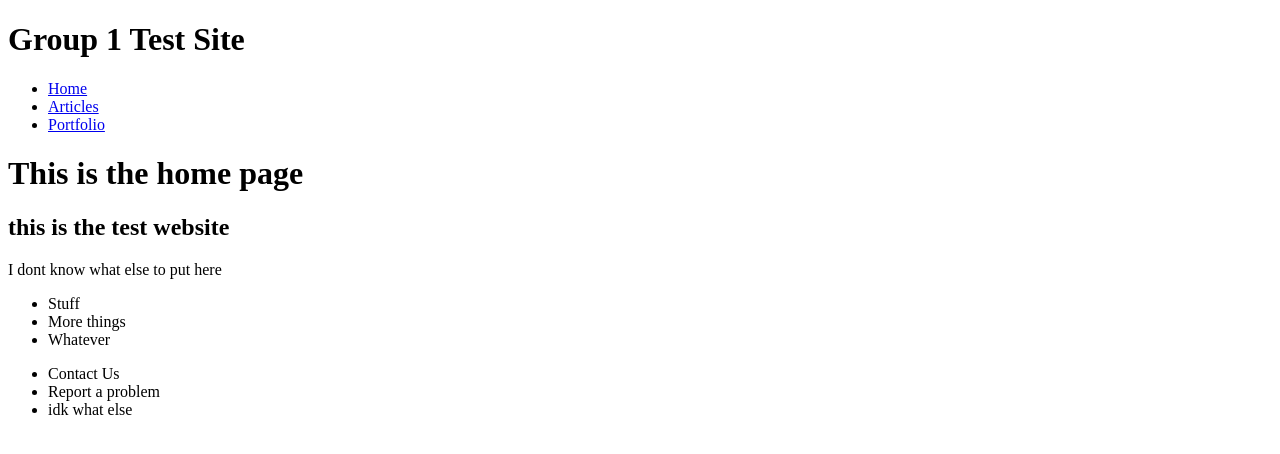
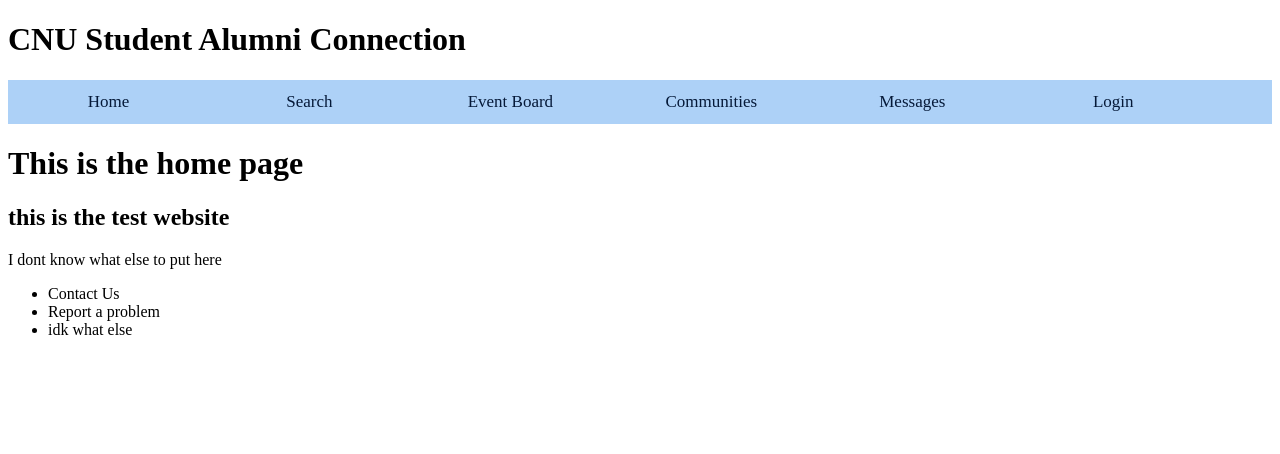
Before and after one commit to lukecotnoir/CPSC351-group1, a PHP site: page / in a window 1280 px wide. Shown: the top 454 px of the page. Run offline with PHP 8.4, Linux system fonts and the light colour scheme.

Commit message:
header css

```diff
--- a/index.php
+++ b/index.php
@@ -1,7 +1,7 @@
 <?php
 
-    require_once(realpath("resources/config.php"));
-    require_once(realpath(TEMPLATES_PATH . "/header.php"));
+    include_once(realpath("resources/config.php"));
+    include_once(realpath(TEMPLATES_PATH . "/header.php"));
 ?>
 
 <div id="container">
@@ -10,11 +10,8 @@
         <h2>this is the test website</h2>
         <p>I dont know what else to put here</p>
     </div>
-    <?php
-        require_once(realpath(TEMPLATES_PATH . "/sidePanel.php"));
-    ?>
 </div>
 
 <?php
-    require_once(realpath(TEMPLATES_PATH . "/footer.php"));
+    include_once(realpath(TEMPLATES_PATH . "/footer.php"));
 ?>
--- /dev/null
+++ b/public_html/css/header.css
@@ -0,0 +1,31 @@
+.global_nav {
+    background-color: #add1f7;
+    overflow: hidden;
+    width: 100%;
+}
+
+.global_nav a {
+    float: left;
+    color: #051938;
+    padding: 12px;
+    text-decoration: none;
+    font-size: 17px;
+    width: 14%;
+    text-align: center;
+}
+
+.global_nav a:hover {
+    background-color: #cae1fa;
+    color: black;
+}
+@media screen and (max-width: 500px) {
+    .global_nav {
+        width: 33%;
+    }
+    .global_nav a {
+      float: none;
+      display: block;
+      width: 100%;
+      text-align: left;
+    }
+}
--- a/resources/templates/header.php
+++ b/resources/templates/header.php
@@ -4,16 +4,20 @@
     <meta charset="UTF-8">
     <meta http-equiv="X-UA-Compatible" content="IE=edge">
     <meta name="viewport" content="width=device-width, initial-scale=1.0">
-    <title>Test Site</title>
+    <title>Group 1 Site</title>
+    <link rel="stylesheet" href="public_html/css/header.css">
 </head>
 <body>
 <div id="header">
-    <h1>Group 1 Test Site</h1>
-    <ul class="global nav">
-        <li><a href="#">Home</a></li>
-	    <li><a href="#">Articles</a></li>
-	    <li><a href="#">Portfolio</a></li>
-    </ul>
+    <h1>CNU Student Alumni Connection</h1>
+    <div class="global_nav">
+        <a href="index.php">Home</a>
+	    <a href="#">Search</a>
+	    <a href="#">Event Board</a>
+        <a href="#">Communities</a>
+        <a href="#">Messages</a>
+        <a href="#">Login</a>
+    </div>
 </div>
 
 </body>
--- a/resources/templates/sidePanel.php
+++ /dev/null
@@ -1,7 +0,0 @@
-<div id="globalControls">
-    <ul class="categories">
-		<li>Stuff</li>
-		<li>More things</li>
-		<li>Whatever</li>
-	</ul>
-</div>
```
